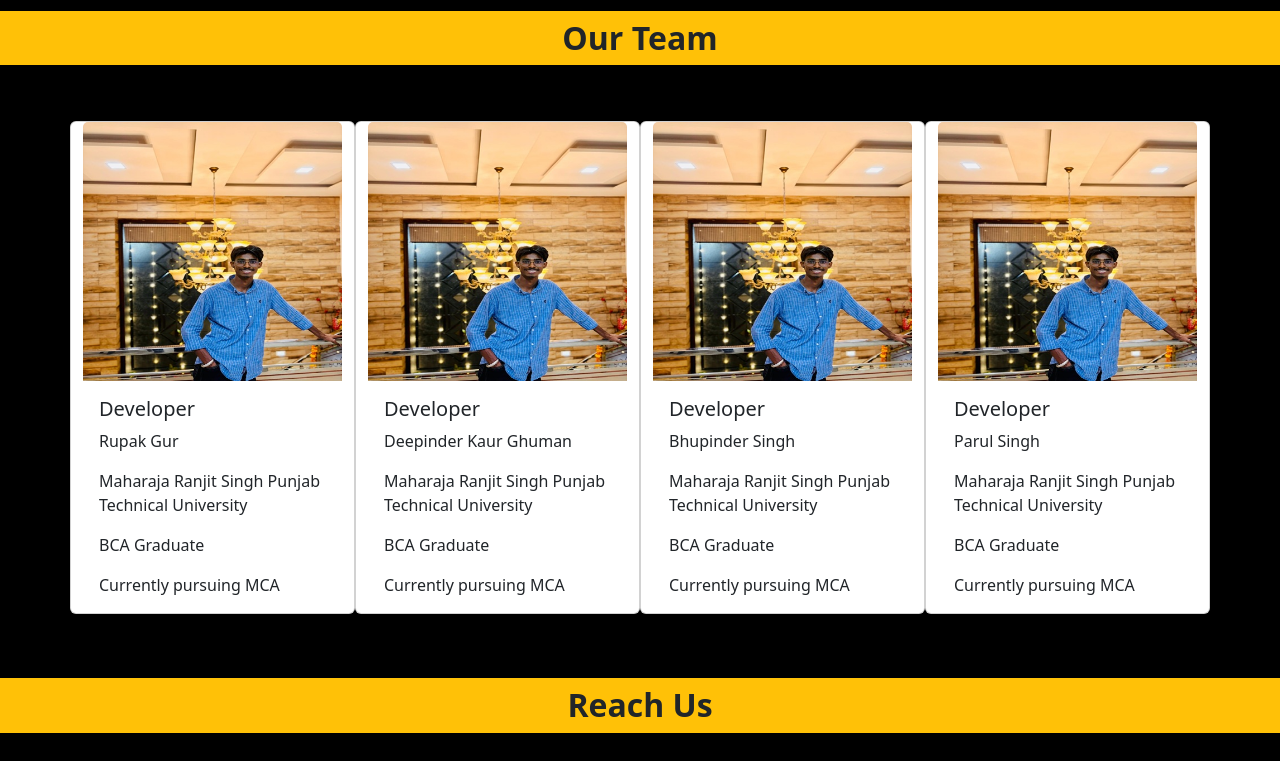
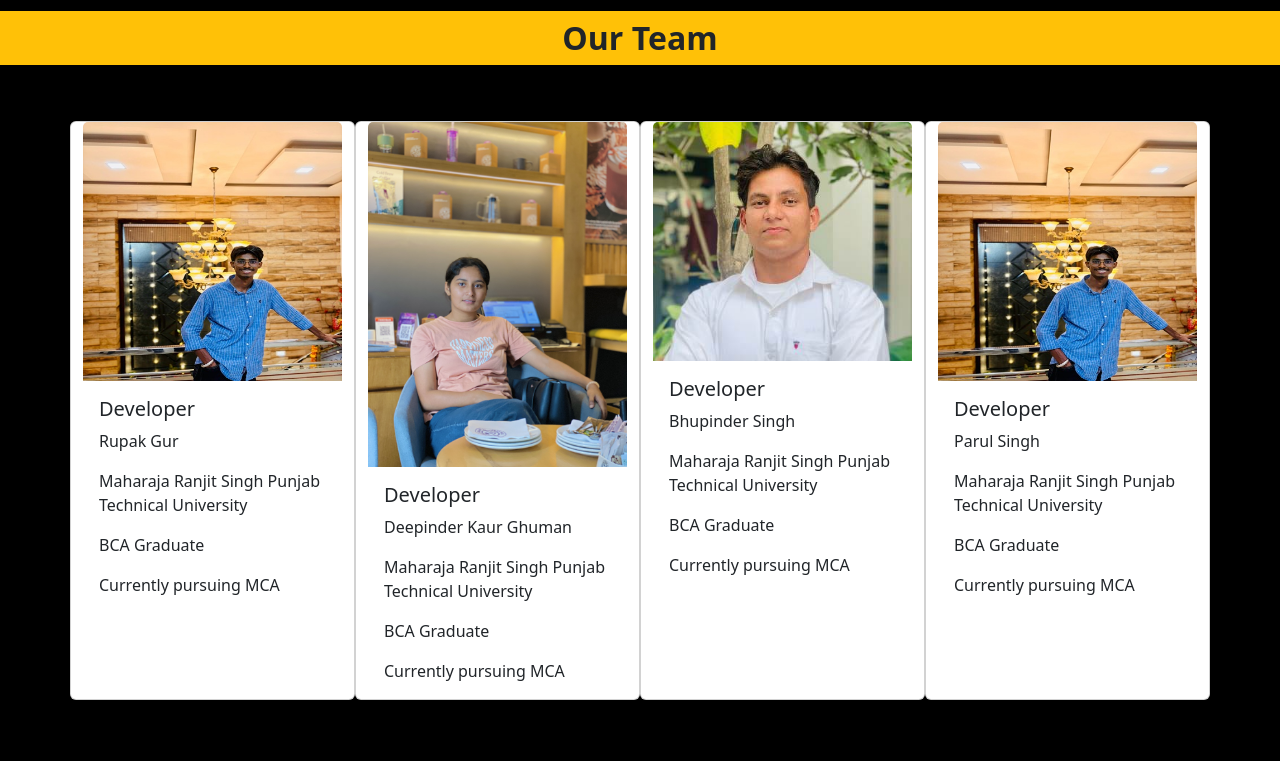
Before and after one commit to Romeo2410/Playground-Project, a website: page public/index.html in a window 1280 px wide. Shown: the part 1300-2061 px from the top of the page. Drawn offline with nearby package versions, Linux system fonts and the light colour scheme.

Commit message:
Card Edits

```diff
--- a/public/index.html
+++ b/public/index.html
@@ -358,7 +358,7 @@ function scrollToTop() {
     <div class="card mb-3 k col-md-3">
       <div class="row g-0">
 	  <div class="col-md-12">
-          <img src="Images/My-Pic.jpg" class="card-img-top" alt="...">
+          <img src="Images/Deepinder Pic.jpg" class="card-img-top" alt="...">
           <div class="card-body">
             <h5 class="card-title">Developer</h5>
             <p class="card-text">Deepinder Kaur Ghuman</p>
@@ -372,7 +372,7 @@ function scrollToTop() {
     <div class="card mb-3 k col-md-3">
       <div class="row g-0">
 	  <div class="col-md-12">
-          <img src="Images/My-Pic.jpg" class="card-img-top" alt="...">
+          <img src="Images/Bhupinder Pic.jpg" class="card-img-top" alt="...">
           <div class="card-body">
             <h5 class="card-title">Developer</h5>
             <p class="card-text">Bhupinder Singh</p>
```
Also changed, not shown: public/Images/Bhupinder Pic.jpg (added), public/Images/Deepinder Pic.jpg (added).
